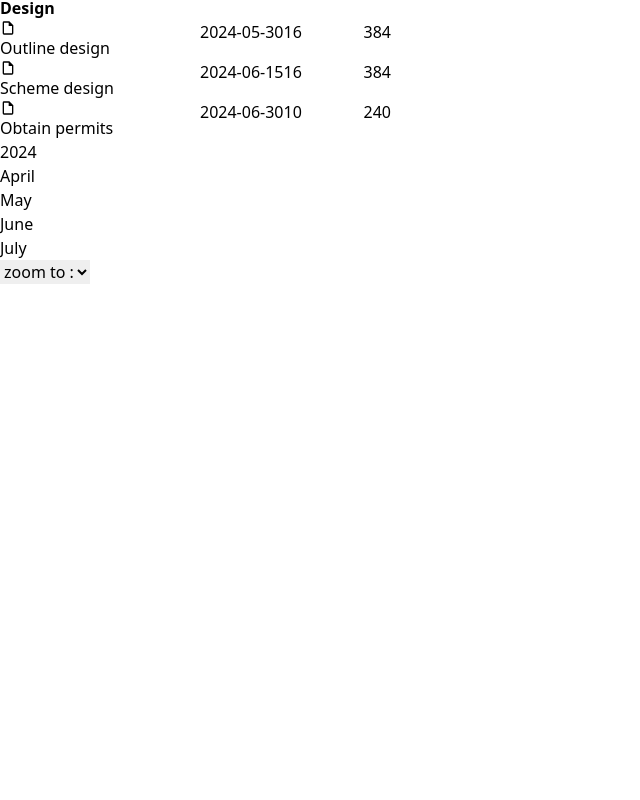
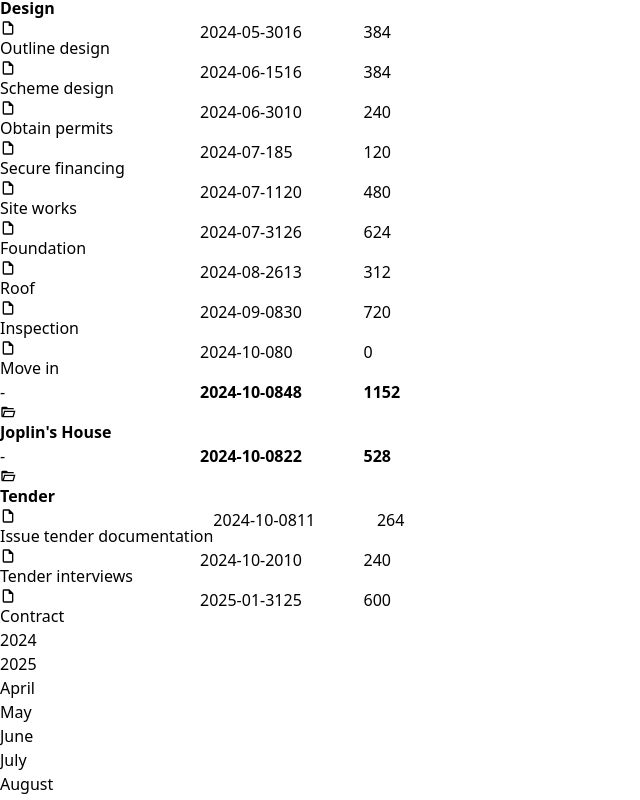
Before and after one commit to Reda-GOGO/gantt-chart-awesome, a React (Vite) app: page / in a window 1280 px wide. Shown: the part 516-1316 px from the top of the page, without its empty margins (0-640 px from the left). Before the commit the page ends 800 px from the top, so only its background shows below. Built offline with nearby package versions, Linux system fonts and the light colour scheme.

Commit message:
third commit

```diff
--- a/src/components/TaskChart/TaskChartHeader.jsx
+++ b/src/components/TaskChart/TaskChartHeader.jsx
@@ -1,11 +1,9 @@
 import React, { useEffect, useRef, useState } from 'react';
-import { useSelector, useDispatch } from 'react-redux';
+import { useSelector} from 'react-redux';
 import { months } from '../../data/calendarData';
 import { getMonthsBetweenDates, getWeeksBetween } from '../../utils/calculateDate';
-import { setzoomType } from '../../libs/features/zoomtypeSlice';
 
 function TaskChartHeader({ setWidthCell, setTotalCell }) {
-    const dispatch = useDispatch();
     const zoomType = useSelector(state => state.zoomtype.value) || 'months';
     const tasks = useSelector(state => state.tasksdata.value);
     const panels = useSelector(state => state.panelsWidth);
--- a/src/data/taskData.js
+++ b/src/data/taskData.js
@@ -89,104 +89,104 @@ export const taskData = [
         Predecessors: -1,
         parent :  2,
     },
-    // {
-    //     id: 11,
-    //     task_name: 'Secure financing',
-    //     start: '2024-07-18',
-    //     duration: 5,
-    //     duration_hour: 120,
-    //     Predecessors: -1,
-    //     parent :  2,
-    // },
-    // {
-    //     id: 12,
-    //     task_name: 'Site works',
-    //     start: '2024-07-11',
-    //     duration: 20,
-    //     duration_hour: 480,
-    //     Predecessors: -1,
-    //     parent :  2,
-    // },
-    // {
-    //     id: 13,
-    //     task_name: 'Foundation',
-    //     start: '2024-07-31',
-    //     duration: 26,
-    //     duration_hour: 624,
-    //     Predecessors: -1,
-    //     parent :  2,
-    // },
-    // {
-    //     id: 14,
-    //     task_name: 'Roof',
-    //     start: '2024-08-26',
-    //     duration: 13,
-    //     duration_hour: 312,
-    //     Predecessors: -1,
-    //     parent :  2,
-    // },
-    // {
-    //     id: 15,
-    //     task_name: 'Inspection',
-    //     start: '2024-09-08',
-    //     duration: 30,
-    //     duration_hour: 720,
-    //     Predecessors: -1,
-    //     parent :  2,
-    // },
-    // {
-    //     id: 16,
-    //     task_name: 'Move in',
-    //     start: '2024-10-08',
-    //     duration: 0,
-    //     duration_hour: 0,
-    //     Predecessors: -1,
-    //     parent :  2,
-    // },
-    // {
-    //     id: 17,
-    //     task_name: "Joplin's House",
-    //     start: '2024-10-08',
-    //     duration: 48,
-    //     duration_hour: 1152,
-    //     Predecessors: -1,
-    //     parent :  1,
-    // },
-    // {
-    //     id: 18,
-    //     task_name: 'Tender',
-    //     start: '2024-10-08',
-    //     duration:22,
-    //     duration_hour: 528,
-    //     Predecessors: -1,
-    //     parent :  17,
-    // },
-    // {
-    //     id: 19,
-    //     task_name: 'Issue tender documentation',
-    //     start: '2024-10-08',
-    //     duration: 11,
-    //     duration_hour: 264,
-    //     Predecessors: -1,
-    //     parent :  18,
-    // },
-    // {
-    //     id: 20,
-    //     task_name: 'Tender interviews',
-    //     start: '2024-10-20',
-    //     duration: 10,
-    //     duration_hour: 240,
-    //     Predecessors: -1,
-    //     parent :  18,
-    // },
-    // {
-    //     id: 21,
-    //     task_name: 'Contract',
-    //     start: '2025-01-31',
-    //     duration: 25,
-    //     duration_hour: 600,
-    //     Predecessors: -1,
-    //     parent :  17,
-    // },
+    {
+        id: 11,
+        task_name: 'Secure financing',
+        start: '2024-07-18',
+        duration: 5,
+        duration_hour: 120,
+        Predecessors: -1,
+        parent :  2,
+    },
+    {
+        id: 12,
+        task_name: 'Site works',
+        start: '2024-07-11',
+        duration: 20,
+        duration_hour: 480,
+        Predecessors: -1,
+        parent :  2,
+    },
+    {
+        id: 13,
+        task_name: 'Foundation',
+        start: '2024-07-31',
+        duration: 26,
+        duration_hour: 624,
+        Predecessors: -1,
+        parent :  2,
+    },
+    {
+        id: 14,
+        task_name: 'Roof',
+        start: '2024-08-26',
+        duration: 13,
+        duration_hour: 312,
+        Predecessors: -1,
+        parent :  2,
+    },
+    {
+        id: 15,
+        task_name: 'Inspection',
+        start: '2024-09-08',
+        duration: 30,
+        duration_hour: 720,
+        Predecessors: -1,
+        parent :  2,
+    },
+    {
+        id: 16,
+        task_name: 'Move in',
+        start: '2024-10-08',
+        duration: 0,
+        duration_hour: 0,
+        Predecessors: -1,
+        parent :  2,
+    },
+    {
+        id: 17,
+        task_name: "Joplin's House",
+        start: '2024-10-08',
+        duration: 48,
+        duration_hour: 1152,
+        Predecessors: -1,
+        parent :  1,
+    },
+    {
+        id: 18,
+        task_name: 'Tender',
+        start: '2024-10-08',
+        duration:22,
+        duration_hour: 528,
+        Predecessors: -1,
+        parent :  17,
+    },
+    {
+        id: 19,
+        task_name: 'Issue tender documentation',
+        start: '2024-10-08',
+        duration: 11,
+        duration_hour: 264,
+        Predecessors: -1,
+        parent :  18,
+    },
+    {
+        id: 20,
+        task_name: 'Tender interviews',
+        start: '2024-10-20',
+        duration: 10,
+        duration_hour: 240,
+        Predecessors: -1,
+        parent :  18,
+    },
+    {
+        id: 21,
+        task_name: 'Contract',
+        start: '2025-01-31',
+        duration: 25,
+        duration_hour: 600,
+        Predecessors: -1,
+        parent :  17,
+    },
 
 ]
```
